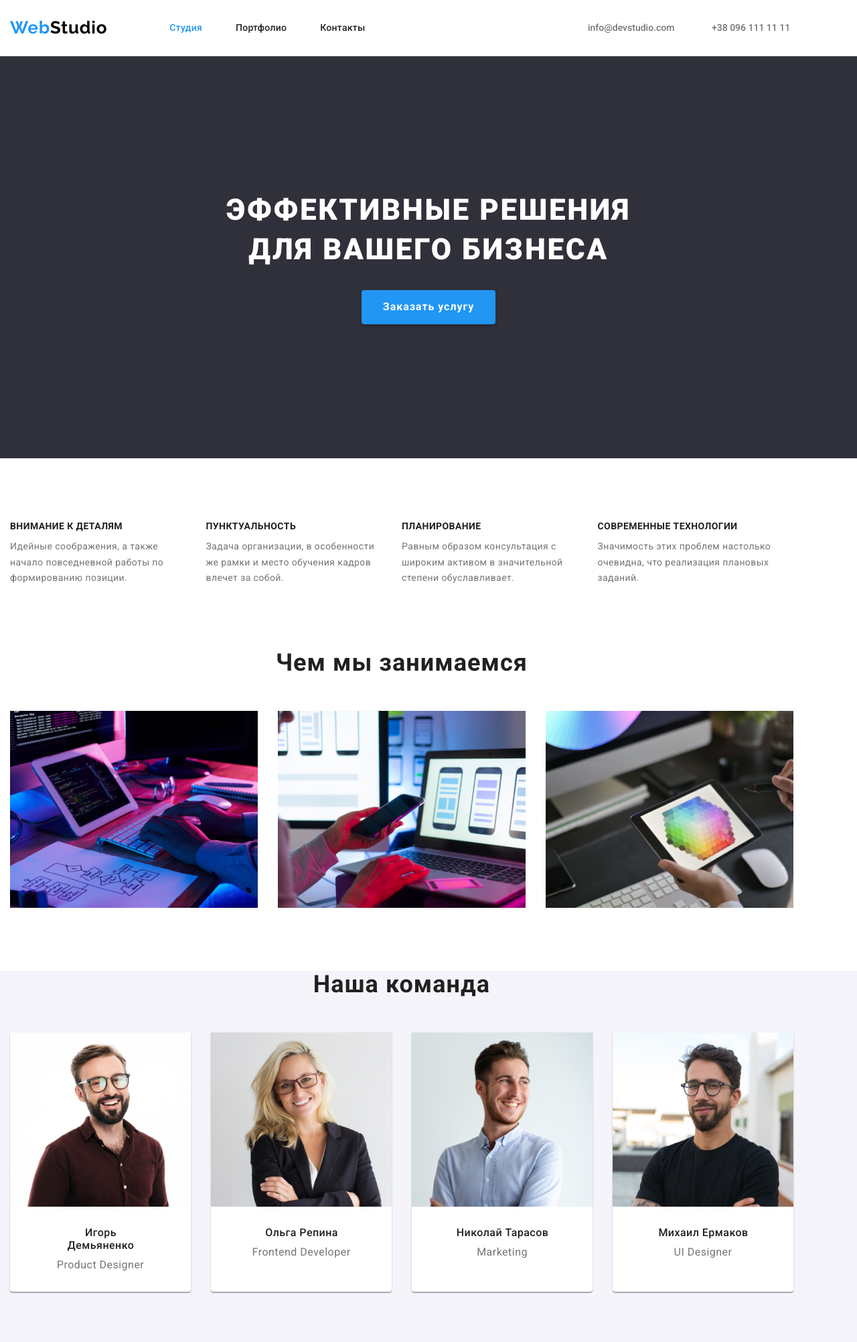
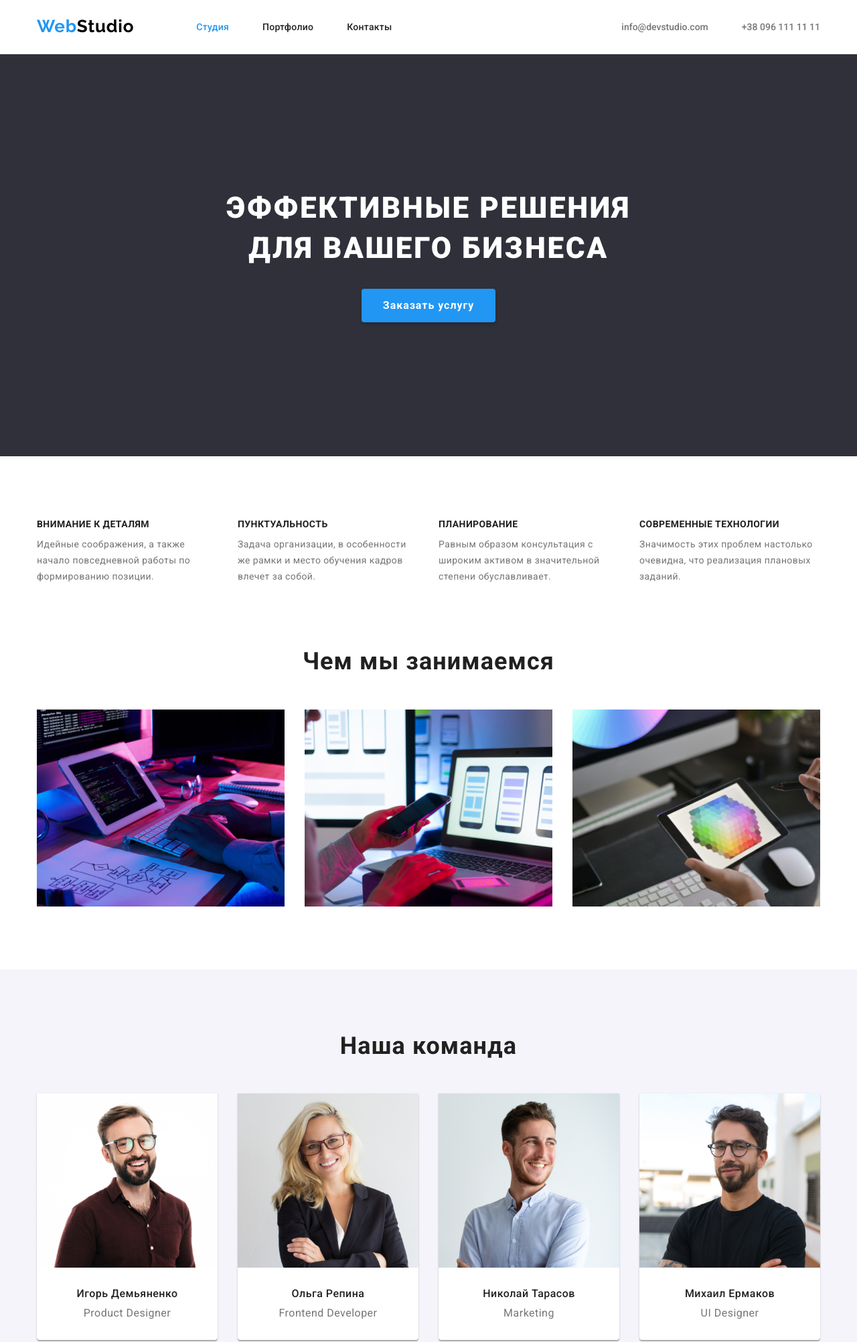
Before and after one commit to Hanych-IT/goit-markup-hw-03, a plain HTML site: page index.html in a window 1280 px wide. Shown: the top 2003 px of the page at 67% size. Drawn offline with Linux system fonts and the light colour scheme.

Commit message:
Исправил размеры, оптимизировал код, перенес размеры в нужные секции

```diff
--- a/css/styles.css
+++ b/css/styles.css
@@ -61,7 +61,10 @@ img {
 .container {
   width: 1170px;
   padding: 0 15px;
-  margin-left: 0 auto;
+  margin: 0 auto;
+}
+.section {
+  padding: 94px 0;
 }
 
 /*------------------ ЛОГО САЙТА ---------------- */
@@ -100,10 +103,10 @@ img {
 }
 .nav-link {
   display: block;
-  padding-top: 32px;
-  padding-bottom: 32px;
+  padding: 32px 0;
 
   color: var(--title-color);
+
   font-weight: 500;
   font-size: 14px;
   line-height: 1.15;
@@ -114,58 +117,35 @@ img {
   color: var(--accent-color);
 }
 
-.contact-link-mail {
-  display: block;
-  width: 135px;
-  padding-top: 32px;
-  padding-bottom: 32px;
+.contact-link {
+  color: var(--discription-color);
 
-  color: var(--discription-color);
   font-weight: 500;
   font-size: 14px;
   line-height: 1.33;
 }
-.contact-link-tel {
-  display: block;
-  width: 122px;
-  padding-top: 32px;
-  padding-bottom: 32px;
-  margin-right: 0px;
 
-  color: var(--discription-color);
-  font-weight: 500;
-  font-size: 14px;
-  line-height: 1.33;
-}
 .contacts-list {
   display: flex;
   align-items: center;
   margin-left: auto;
 }
 
-.contact-item {
+.contact-item:not(:last-child) {
   margin-right: 50px;
-}
-.contact-item:last-child {
-  margin-right: 0px;
 }
 
 .current {
   color: var(--accent-color);
 }
-.contact-link-tel:hover,
-.contact-link-tel:focus {
-  color: var(--accent-color);
-}
-
-.contact-link-mail:hover,
-.contact-link-mail:focus {
+.contact-link:hover,
+.contact-link:focus {
   color: var(--accent-color);
 }
 
 /*------------------ ГЕРОЙ ---------------- */
 .hero {
-  padding: 200px 0px;
+  padding: 200px 0;
   text-align: center;
   background-color: var(--first-background-color);
 }
@@ -205,8 +185,8 @@ img {
   line-height: 1.14;
   letter-spacing: 0.03em;
   text-transform: uppercase;
-  margin-top: 0px;
-  margin-bottom: 10px;
+  margin: 0 0 10px 0;
+  color: var(--title-color);
 }
 .features-list {
   display: flex;
@@ -216,23 +196,21 @@ img {
   padding: 94px 0 47px 0;
 }
 
-.features-item .features-discription {
-  max-width: 270px;
+.features-item {
+  width: 270px;
   font-weight: normal;
   font-size: 14px;
   line-height: 1.71;
   letter-spacing: 0.03em;
   color: var(--discription-color);
-  /* margin-right: 30px; */
 }
-.features-discription,
-.features-title:not(:last-child) {
+.features-item:not(:last-child) {
   margin-right: 30px;
 }
 
 /*------------------ ЧЕМ МЫ ЗАНИМАЕМСЯ ---------------- */
 .section-works {
-  padding: 47px 0px 94px 0px;
+  padding: 47px 0 94px 0;
 }
 .section-title-works {
   padding-top: 0px;
@@ -254,7 +232,7 @@ img {
   margin-right: 30px;
 }
 
-/* Команда */
+/*---------------------- КОМАНДА --------------------*/
 
 .section-title {
   margin-bottom: 50px;
@@ -266,7 +244,6 @@ img {
 }
 
 .team-section {
-  padding-bottom: 94px;
   background-color: var(--our-team-bg-color);
 }
 .team-list {
@@ -283,26 +260,22 @@ img {
 }
 
 .teammate-name {
-  padding-top: 30px;
-  padding-left: 60px;
-  padding-right: 59px;
-  padding-bottom: 0px;
-  margin-bottom: 10px;
   font-weight: 500;
   font-size: 16px;
   line-height: 1.18;
-  text-align: center;
   letter-spacing: 0.03em;
+  margin-bottom: 10px;
 }
 .teammate-position {
-  padding-top: 0px;
-  padding-bottom: 30px;
   font-weight: normal;
   font-size: 16px;
   line-height: 1.18;
-  text-align: center;
   letter-spacing: 0.03em;
   color: var(--discription-color);
+}
+.team-description {
+  text-align: center;
+  padding: 30px 59px;
 }
 
 /*------------------ ПОДВАЛ---------------- */
@@ -356,10 +329,6 @@ img {
 
 /*------------------ СТРАНИЦА ПОРТФОЛИО ---------------- */
 
-.section-portfolio {
-  margin-top: 94px;
-  padding-bottom: 94px;
-}
 .filter-list {
   display: flex;
   justify-content: center;
--- a/index.html
+++ b/index.html
@@ -37,12 +37,12 @@
 
         <ul class="contacts-list list">
           <li class="contact-item">
-            <a href="mailto:info@devstudio.com" class="contact-link-mail link"
+            <a href="mailto:info@devstudio.com" class="contact-link link"
               >info@devstudio.com</a
             >
           </li>
           <li class="contact-item">
-            <a href="tel:+380961111111" class="contact-link-tel link"
+            <a href="tel:+380961111111" class="contact-link link"
               >+38 096 111 11 11</a
             >
           </li>
@@ -110,7 +110,7 @@
       </section>
 
       <!-- Команда -->
-      <section class="team-section">
+      <section class="team-section section">
         <div class="container">
           <h2 class="section-title">Наша команда</h2>
           <ul class="team-list list">
@@ -120,8 +120,10 @@
                 alt="Игорь Демьяненко"
                 width="270"
               />
+              <div class="team-description">
                 <h3 class="teammate-name">Игорь Демьяненко</h3>
                 <p lang="en" class="teammate-position">Product Designer</p>
+              </div>
             </li>
             <li class="team-item">
               <img
@@ -129,8 +131,10 @@
                 alt="Ольга Репина"
                 width="270"
               />
+              <div class="team-description">
                 <h3 class="teammate-name">Ольга Репина</h3>
                 <p lang="en" class="teammate-position">Frontend Developer</p>
+              </div>
             </li>
             <li class="team-item">
               <img
@@ -138,8 +142,10 @@
                 alt="Николай Тарасов"
                 width="270"
               />
+              <div class="team-description">
                 <h3 class="teammate-name">Николай Тарасов</h3>
                 <p lang="en" class="teammate-position">Marketing</p>
+              </div>
             </li>
             <li class="team-item">
               <img
@@ -147,8 +153,10 @@
                 alt="Михаил Ермаков"
                 width="270"
               />
+              <div class="team-description">
                 <h3 class="teammate-name">Михаил Ермаков</h3>
                 <p lang="en" class="teammate-position">UI Designer</p>
+              </div>
             </li>
           </ul>
         </div>
```
Also changed, not shown: portfolio.html (+3 -3 lines). Lines whose indentation alone changed are shown as unchanged.
